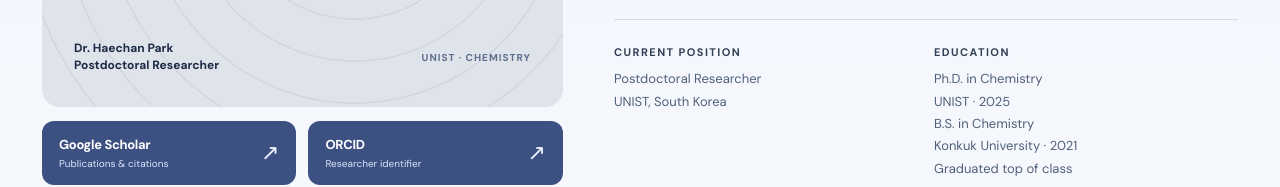
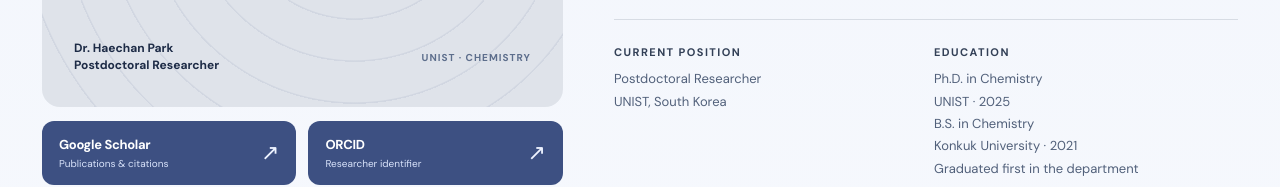
Before and after one commit to HaechanPark-SIM/haechanpark.github.io, a plain HTML site: page haechan-park.html in a window 1280 px wide. Shown: the part 618-805 px from the top of the page. Drawn offline with Linux system fonts and the light colour scheme.

Commit message:
Update haechan-park.html

```diff
--- a/haechan-park.html
+++ b/haechan-park.html
@@ -108,7 +108,7 @@ a:focus-visible,button:focus-visible{outline:3px solid #8aabef;outline-offset:3p
 <div class="section-header reveal"><div><div class="eyebrow">01 / About</div><h2 id="aboutTitle">Haechan Park</h2></div></div>
 <div class="about-grid">
 <div class="about-visual-column"><div aria-label="Monogram placeholder for personal portrait" class="portrait-panel reveal"><div class="portrait-lines"></div><div class="portrait-caption"><span>Dr. Haechan Park<br/>Postdoctoral Researcher</span><small>UNIST · Chemistry</small></div></div><div aria-label="Researcher profiles" class="profile-links"><a class="profile-link" href="https://scholar.google.com/citations?user=w9Lw_o8AAAAJ&amp;hl=ko" rel="noopener noreferrer" target="_blank"><span class="profile-link-text"><strong>Google Scholar</strong><small>Publications &amp; citations</small></span><span aria-hidden="true" class="profile-link-arrow">↗</span></a><a class="profile-link" href="https://orcid.org/0000-0003-1129-7383" rel="noopener noreferrer" target="_blank"><span class="profile-link-text"><strong>ORCID</strong><small>Researcher identifier</small></span><span aria-hidden="true" class="profile-link-arrow">↗</span></a></div></div>
-<div class="about-copy reveal"><div class="eyebrow">Research profile</div><h3>Exploring materials chemistry to advance soft electronic devices and their real-world applications.</h3><p>I am a postdoctoral researcher in the Department of Chemistry at UNIST, working in Prof. Kyoseung Sim's research group. My research focuses on the chemistry and design of soft electronic materials, intrinsically soft devices, and functional systems for wearable and skin-interfaced applications.</p><div class="facts-grid"><div class="fact"><b>Current position</b><span>Postdoctoral Researcher<br/>UNIST, South Korea</span></div><div class="fact"><b>Education</b><span>Ph.D. in Chemistry<br/>UNIST · 2025<br/>B.S. in Chemistry<br/>Konkuk University · 2021<br/>Graduated top of class</span></div><div class="fact"><b>Research focus</b><span>Soft electronics<br/>Recyclable electronics</span></div><div class="fact"><b>Contact</b><span><a href="mailto:phc0304@unist.ac.kr">phc0304@unist.ac.kr</a><br/><a href="mailto:phc9840@gmail.com">phc9840@gmail.com</a><br/><a href="https://orcid.org/0000-0003-1129-7383" rel="noopener noreferrer" target="_blank">ORCID ↗</a></span></div></div></div>
+<div class="about-copy reveal"><div class="eyebrow">Research profile</div><h3>Exploring materials chemistry to advance soft electronic devices and their real-world applications.</h3><p>I am a postdoctoral researcher in the Department of Chemistry at UNIST, working in Prof. Kyoseung Sim's research group. My research focuses on the chemistry and design of soft electronic materials, intrinsically soft devices, and functional systems for wearable and skin-interfaced applications.</p><div class="facts-grid"><div class="fact"><b>Current position</b><span>Postdoctoral Researcher<br/>UNIST, South Korea</span></div><div class="fact"><b>Education</b><span>Ph.D. in Chemistry<br/>UNIST · 2025<br/>B.S. in Chemistry<br/>Konkuk University · 2021<br/>Graduated first in the department</span></div><div class="fact"><b>Research focus</b><span>Soft electronics<br/>Recyclable electronics</span></div><div class="fact"><b>Contact</b><span><a href="mailto:phc0304@unist.ac.kr">phc0304@unist.ac.kr</a><br/><a href="mailto:phc9840@gmail.com">phc9840@gmail.com</a><br/><a href="https://orcid.org/0000-0003-1129-7383" rel="noopener noreferrer" target="_blank">ORCID ↗</a></span></div></div></div>
 </div>
 </div>
 </section></main><footer><div class="container footer-inner"><span>© <span id="year">2026</span> Haechan Park · Department of Chemistry, UNIST</span><div class="footer-links"><a href="https://orcid.org/0000-0003-1129-7383" rel="noopener noreferrer" target="_blank">ORCID</a><a href="https://sites.google.com/view/sims-lab/home" rel="noopener noreferrer" target="_blank">SIMS Lab</a><a href="https://scholar.google.com/citations?user=w9Lw_o8AAAAJ&amp;hl=ko" rel="noopener noreferrer" target="_blank">Google Scholar</a></div></div></footer><script>
```
